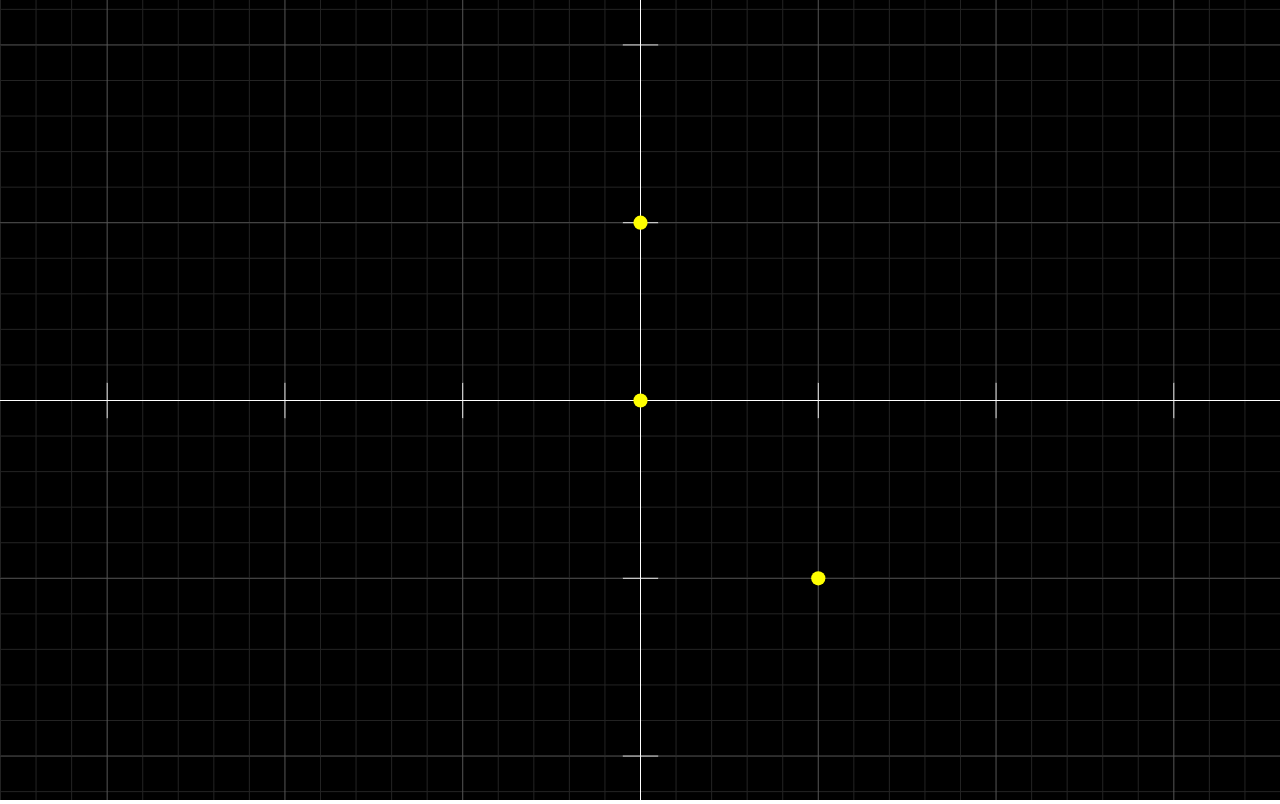
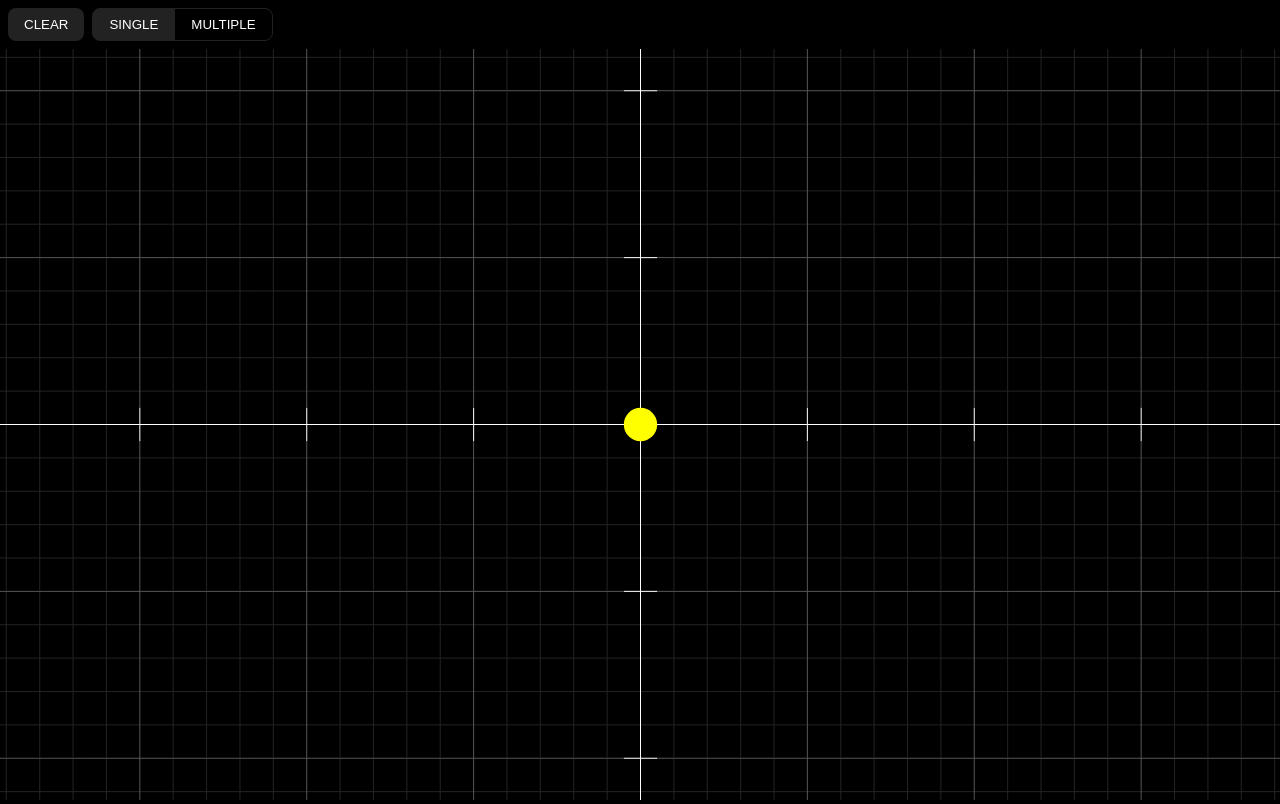
Before and after one commit to someguynamedjosh/complex-toy, a Vue app: page / in a window 1280 px wide. Built offline with nearby package versions, Linux system fonts and the light colour scheme.

Commit message:
Single, Multiple

```diff
--- a/src/App.vue
+++ b/src/App.vue
@@ -1,14 +1,14 @@
 <template>
-  <value-display :value="{type: 'multiple', value: [{x: 0.0, y: 0.0}, {x: 1, y: 1}, {x:0,y:-1}]}" />
+  <value-editor />
 </template>
 
 <script lang="ts">
 import { defineComponent } from 'vue'
-import ValueDisplay from './ValueDisplay.vue'
+import ValueEditor from './ValueEditor.vue'
 
 export default defineComponent({
   name: 'App',
-  components: { ValueDisplay }
+  components: { ValueEditor }
 })
 </script>
 
@@ -21,5 +21,50 @@ body {
 html, body, #app {
   width: 100%;
   height: 100%;
+  background: black;
+  color: white;
+}
+button {
+  border: none;
+  border-radius: 0.5rem;
+  background: #222;
+  color: white;
+  padding: 0.5rem 1rem;
+  cursor: pointer;
+  text-transform: uppercase;
+}
+button:hover {
+  background: #444;
+}
+
+.toolbar {
+  margin: 0.5rem;
+  display: flex;
+  column-gap: 0.5rem;
+}
+
+.radioGroup {
+  display: flex;
+}
+.radioGroup > * {
+  margin: 0;
+  margin-right: -1px;
+  border-radius: 0;
+  background: transparent;
+  border: 1px solid #222;
+}
+.radioGroup > :first-child {
+  border-top-left-radius: 0.5rem;
+  border-bottom-left-radius: 0.5rem;
+}
+.radioGroup > :last-child {
+  border-top-right-radius: 0.5rem;
+  border-bottom-right-radius: 0.5rem;
+}
+.radioGroup > .selected {
+  background: #222;
+}
+.radioGroup > .selected:hover {
+  background: #444;
 }
 </style>
--- a/src/ValueDisplay.vue
+++ b/src/ValueDisplay.vue
@@ -1,11 +1,22 @@
 <template>
-  <vue-canvas @draw="draw" />
+  <vue-canvas
+    @draw="draw"
+    @mousedown="forwardMouseEvent"
+    @mouseup="forwardMouseEvent"
+    @mousemove="forwardMouseEvent"
+  />
 </template>
 
 <script lang="ts">
 import { defineComponent, PropType } from 'vue'
 import VueCanvas, { DrawEvent } from './VueCanvas.vue'
 import { Point, Value } from './Data'
+
+export interface GridMouseEvent {
+  x: number,
+  y: number,
+  mouseDown: boolean,
+}
 
 export default defineComponent({
   name: 'ValueDisplay',
@@ -16,7 +27,23 @@ export default defineComponent({
       required: true
     }
   },
+  data () {
+    return {
+      lastScale: 1.0,
+      lastCenter: [1, 1]
+    }
+  },
+  emits: {
+    /* eslint @typescript-eslint/no-unused-vars: 'off' */
+    mouse: (event: GridMouseEvent) => true
+  },
   methods: {
+    forwardMouseEvent (event: MouseEvent) {
+      const x = (event.clientX - this.lastCenter[0]) * this.lastScale
+      const y = -(event.clientY - this.lastCenter[1]) * this.lastScale
+      const mouseDown = event.buttons > 0
+      this.$emit('mouse', { x, y, mouseDown })
+    },
     drawLine (event: DrawEvent, x1: number, y1: number, x2: number, y2: number) {
       const { ctx } = event
       ctx.beginPath()
@@ -83,7 +110,7 @@ export default defineComponent({
       ctx.beginPath()
       ctx.ellipse(
         cx + point.x / scale,
-        cy + point.y / scale,
+        cy - point.y / scale,
         radius,
         radius,
         0.0,
@@ -96,6 +123,9 @@ export default defineComponent({
       const { ctx, w, h } = event
       const edge = 2.25
       const scale = edge / (Math.min(w, h) / 2.0)
+      this.lastScale = scale
+      const bounds = ctx.canvas.getBoundingClientRect()
+      this.lastCenter = [w / 2 + bounds.left, h / 2 + bounds.top]
 
       this.drawGrid(event, scale)
 
--- /dev/null
+++ b/src/ValueEditor.vue
@@ -0,0 +1,81 @@
+<template>
+  <div id="value-editor-root">
+    <div class="toolbar">
+      <button @click="clear">clear</button>
+      <span class="radioGroup">
+        <button
+          :class="{selected: value.type === 'single'}"
+          @click="makeSingle"
+        >
+          single
+        </button>
+        <button
+          :class="{selected: value.type === 'multiple'}"
+          @click="makeMultiple"
+        >
+          multiple
+        </button>
+      </span>
+    </div>
+    <value-display :value="value" @mouse="onMouse" />
+  </div>
+</template>
+
+<script lang="ts">
+import { defineComponent } from 'vue'
+import { Value } from './Data'
+import ValueDisplay, { GridMouseEvent } from './ValueDisplay.vue'
+
+export default defineComponent({
+  name: 'ValueEditor',
+  components: { ValueDisplay },
+  data () {
+    return {
+      value: {
+        type: 'single',
+        value: { x: 0, y: 0 }
+      } as Value
+    }
+  },
+  methods: {
+    onMouse (event: GridMouseEvent) {
+      if (!event.mouseDown) return
+      if (this.value.type === 'single') {
+        const { x, y } = event
+        this.value.value = { x, y }
+      } else if (this.value.type === 'multiple') {
+        const { x, y } = event
+        this.value.value.push({ x, y })
+      }
+    },
+    clear () {
+      if (this.value.type === 'single') {
+        this.makeSingle()
+      } else if (this.value.type === 'multiple') {
+        this.makeMultiple()
+      }
+    },
+    makeSingle () {
+      this.value = {
+        type: 'single',
+        value: { x: 0, y: 0 }
+      }
+    },
+    makeMultiple () {
+      this.value = {
+        type: 'multiple',
+        value: []
+      }
+    }
+  }
+})
+</script>
+
+<style lang="scss" scoped>
+#value-editor-root {
+  width: 100%;
+  height: 100%;
+  display: grid;
+  grid-template-rows: auto 1fr;
+}
+</style>
```
